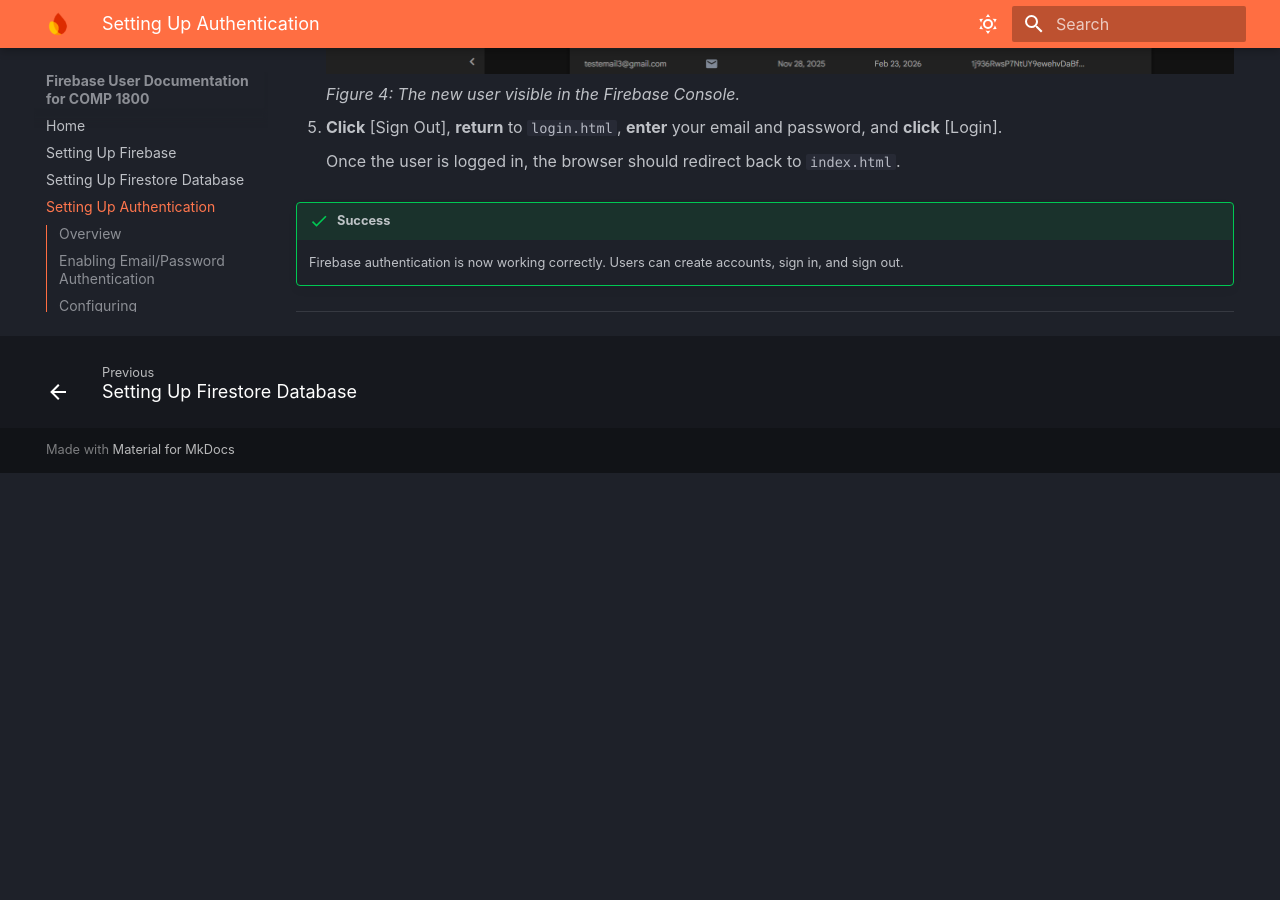
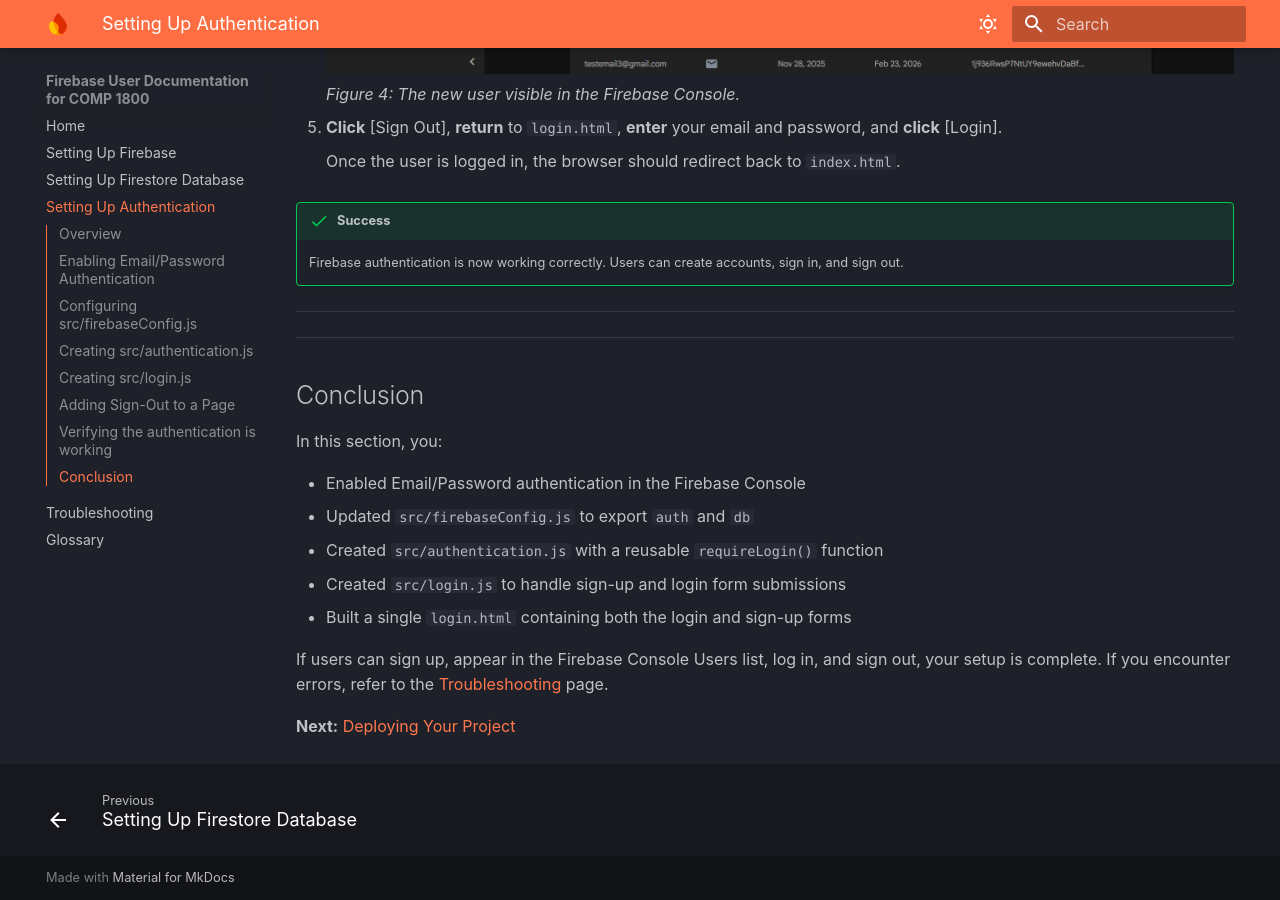
Before and after one commit to jameeel01/MKDOCS, an MkDocs documentation site: the page built from docs/task3_authentication.md, in a window 1280 px wide and 900 px high, scrolled down 7360 px. Built offline with MkDocs 1.6.1 and Material for MkDocs 9.7.7, drawn with Linux system fonts in a browser that asks for light colours; some web fonts are replaced; before the commit the page ends 7833 px from its top, so only the background shows below that.

Commit message:
Add conclusion for authentication task

```diff
--- a/docs/task3_authentication.md
+++ b/docs/task3_authentication.md
@@ -268,3 +268,19 @@
 !!! success
     Firebase authentication is now working correctly. Users can create accounts, sign in, and sign out.
 ---
+
+---
+
+## Conclusion
+
+In this section, you:
+
+- Enabled Email/Password authentication in the Firebase Console
+- Updated `src/firebaseConfig.js` to export `auth` and `db`
+- Created `src/authentication.js` with a reusable `requireLogin()` function
+- Created `src/login.js` to handle sign-up and login form submissions
+- Built a single `login.html` containing both the login and sign-up forms
+
+If users can sign up, appear in the Firebase Console Users list, log in, and sign out, your setup is complete. If you encounter errors, refer to the [Troubleshooting](troubleshooting.md) page.
+
+**Next:** [Deploying Your Project](task4_deploy.md)
```
Also changed, not shown: docs/task4_deploy.md (added).
